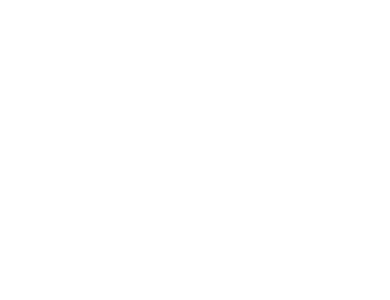
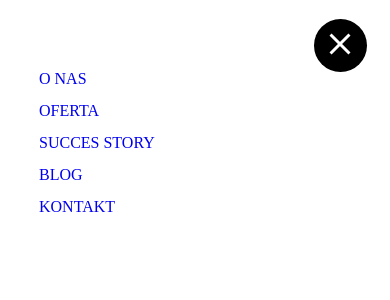
Before and after one commit to PIvSky/mgd_app, a React (Vite) app: page / in a window 390 px wide. Shown: the top 300 px of the page. Built offline with nearby package versions, Linux system fonts and the light colour scheme.

Commit message:
done basic layout of mobile navigation

```diff
--- a/index.html
+++ b/index.html
@@ -4,6 +4,8 @@
     <meta charset="UTF-8" />
     <meta name="viewport" content="width=device-width, initial-scale=1.0" />
     <title>Mika Gastro Design</title>
+    <!-- ICONS -->
+    <link rel="stylesheet" href="https://fonts.googleapis.com/css2?family=Material+Symbols+Outlined:opsz,wght,FILL,GRAD@24,400,0,0" />
   </head>
   <body>
     <div id="root"></div>
--- a/src/components/Nav/Nav.jsx
+++ b/src/components/Nav/Nav.jsx
@@ -1,11 +1,70 @@
+import {useRef} from 'react'
+import { NavLink } from 'react-router-dom'
 import './Nav.scss'
 
 const Nav = () => {
+
+    const navRef = useRef();
+
+    const showNavbar = () => {
+        navRef.current.classList.toggle('responsive_nav')
+        // Scrolling to top of the page
+        window.scrollTo({
+            top: 0,
+          });
+    }
+
     return (
-        <>
-
-        </>
-    )
+      <header className="header">
+        <nav className="nav-container" ref={navRef}>
+            <ul className="nav-list">
+                <li className="nav-list__element">
+                    <NavLink
+                        to
+                        className={({ isActive }) => (isActive ? 'active' : '')}
+                        onClick={showNavbar}
+                    >o nas
+                    </NavLink>
+                </li>
+                <li className="nav-list__element">
+                    <NavLink
+                        to
+                        className={({ isActive }) => (isActive ? 'active' : '')}
+                        onClick={showNavbar}
+                    >oferta
+                    </NavLink>
+                </li>
+                <li className="nav-list__element">
+                    <NavLink
+                        to
+                        className={({ isActive }) => (isActive ? 'active' : '')}
+                        onClick={showNavbar}
+                    >succes story
+                    </NavLink>
+                </li>
+                <li className="nav-list__element">
+                    <NavLink
+                        to
+                        className={({ isActive }) => (isActive ? 'active' : '')}
+                        onClick={showNavbar}
+                    >blog
+                    </NavLink>
+                </li>
+                <li className="nav-list__element">
+                    <NavLink
+                        to
+                        className={({ isActive }) => (isActive ? 'active' : '')}
+                        onClick={showNavbar}
+                    >kontakt
+                    </NavLink>
+                </li>
+            </ul>
+            <button className="close-circle__button">
+                <span class="material-symbols-outlined">close</span>
+            </button>
+        </nav>
+      </header>
+    );
 }
 
 export default Nav
--- a/src/components/Nav/Nav.scss
+++ b/src/components/Nav/Nav.scss
@@ -0,0 +1,57 @@
+// NavLink i an <a> tag in HTML
+
+/*
+SMALL SCREEN
+*/
+
+.header {
+    .nav-container {
+        z-index: 5;
+        display: flex;
+        flex-direction: column;
+        justify-content: flex-start;
+        position: fixed;
+        margin: auto;
+        height: 100vh;
+        width: 100%;
+        transition: 1.5s;
+        // transform: translateY(-100vh);
+        .nav-list {
+            padding: 70px 39px;
+            &__element {
+                padding-bottom: 14px;
+                list-style: none;
+                text-decoration: none;
+                a {
+                    text-transform: uppercase;
+                    text-decoration: none;
+                }
+
+                // a.active {
+                //     color: map-get(colors, secondary );
+                //     border-bottom: 2px solid black;
+                // }
+            }
+        }
+    }
+
+    .close-circle__button {
+        position: absolute;
+        top: 19px;
+        right: 23px;
+        width: 53px;
+        height: 53px;
+        background-color: black;
+        border-radius: 50%;
+        border: none;
+        // TODO: Box shadow
+        span {
+            color: white;
+            scale: 1.5;
+        }
+    }
+
+    .responsive_nav {
+        transform: none;
+    }
+}
```
